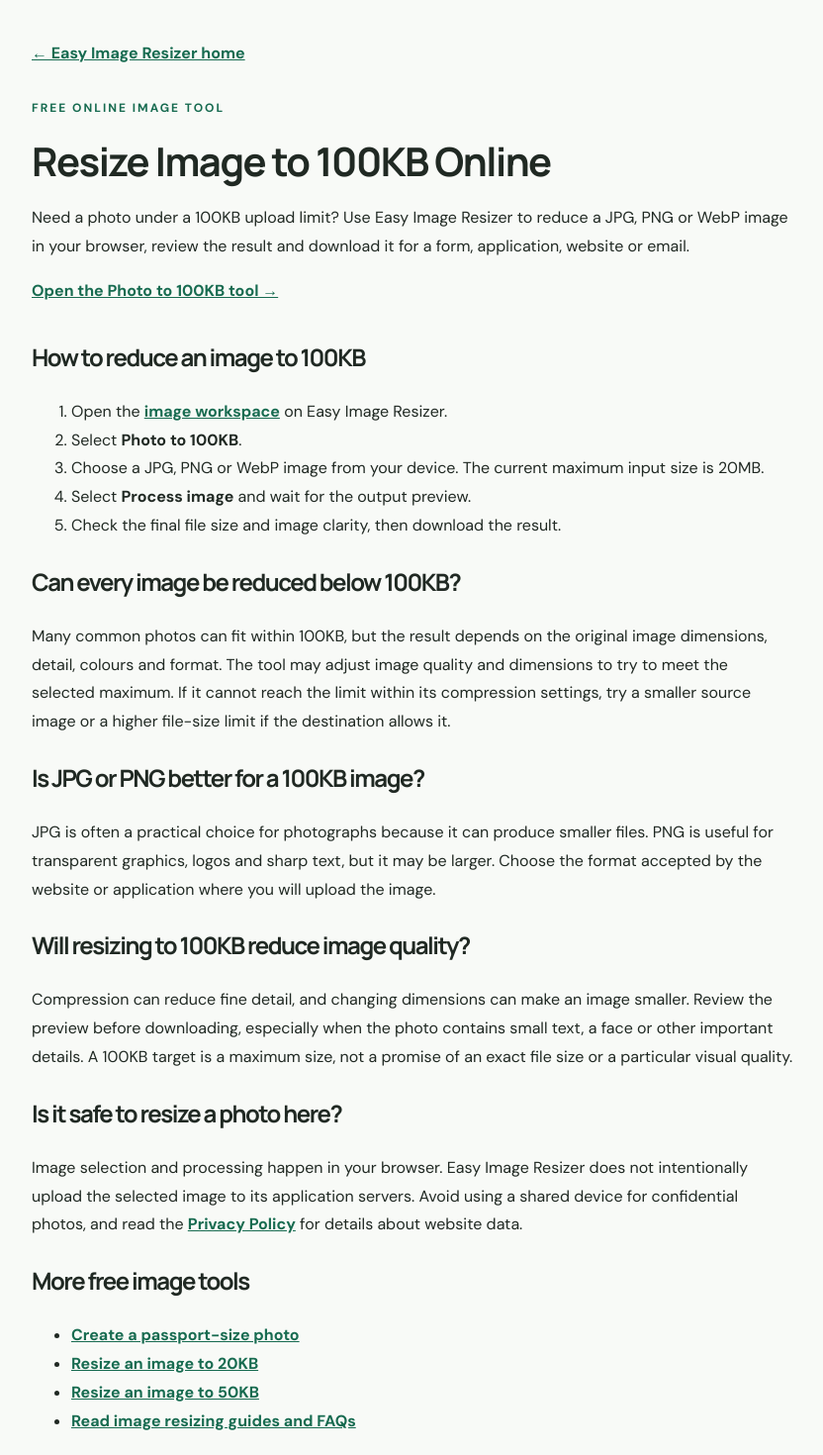
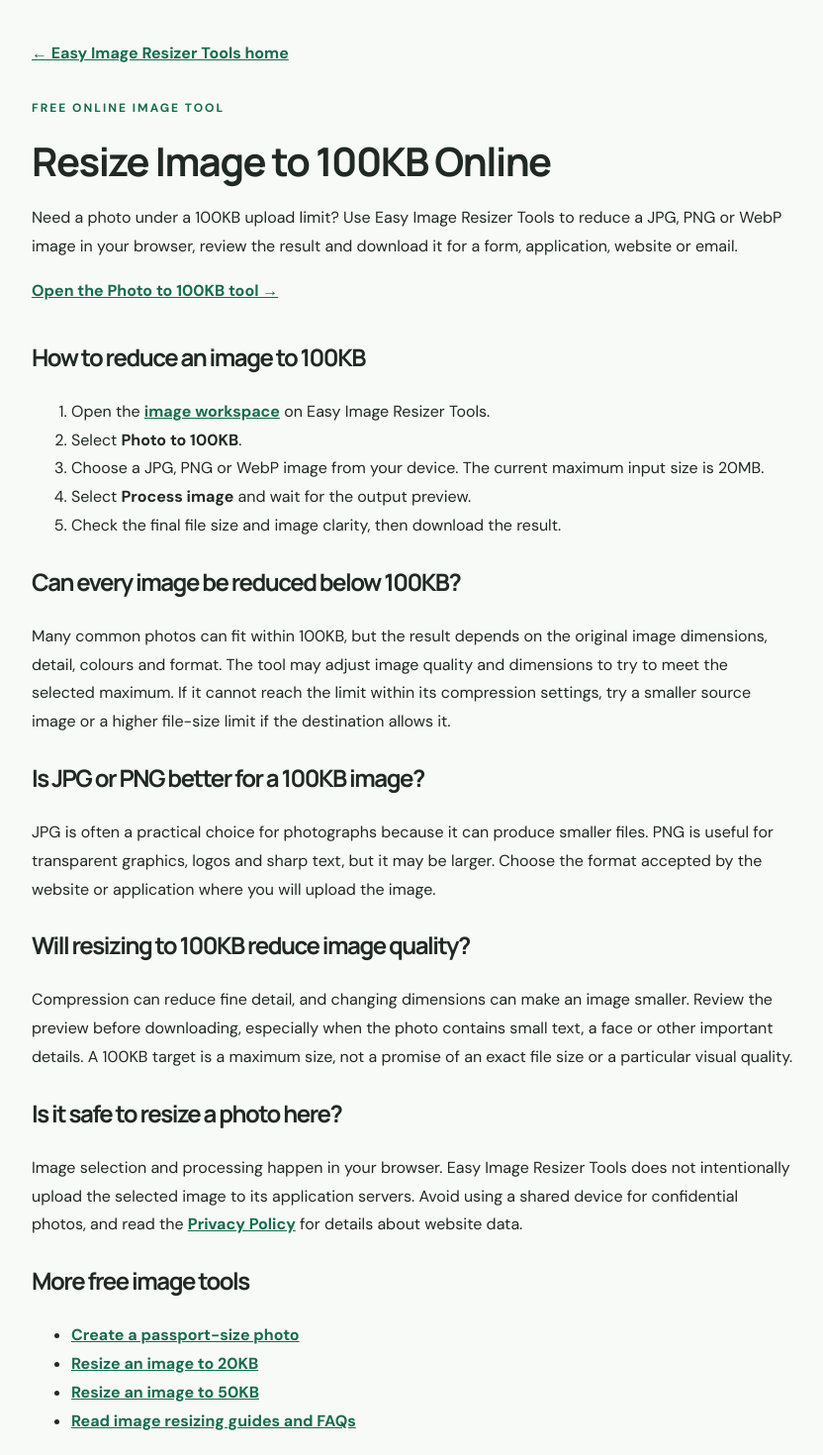
Before and after one commit to ashrafhashmi95786-sys/easy-image-resizer, a Next.js app: page /resize-image-to-100kb in a window 1280 px wide. Shown: the top 1470 px of the page at 99% size, without its empty margins (222-1054 px from the left). Built offline with nearby package versions, Linux system fonts and the light colour scheme.

Commit message:
Rebrand site as Easy Image Resizer Tools

```diff
--- a/app/resize-image-to-100kb/page.tsx
+++ b/app/resize-image-to-100kb/page.tsx
@@ -1,14 +1,14 @@
 import type { Metadata } from "next";
 import Link from "next/link";
 
-const siteUrl = "https://easy-image-resizer-seven.vercel.app";
+const siteUrl = "https://easyimageresizertools.com";
 
 export const metadata: Metadata = {
   title: "Resize Image to 100KB Online Free",
   description: "Resize a JPG, PNG or WebP photo to a maximum of 100KB online for free. Preview and download your image in your browser with no sign-up.",
   alternates: { canonical: `${siteUrl}/resize-image-to-100kb` },
   openGraph: {
-    title: "Resize Image to 100KB Online Free | Easy Image Resizer",
+    title: "Resize Image to 100KB Online Free | Easy Image Resizer Tools",
     description: "Reduce an image to a maximum of 100KB with a free browser-based photo resizer.",
     url: `${siteUrl}/resize-image-to-100kb`,
     type: "article",
@@ -60,18 +60,18 @@ export default function ResizeImageTo100KBPage() {
   return (
     <main style={{ maxWidth: 820, margin: "0 auto", padding: "40px 24px 72px", lineHeight: 1.8, color: "#202923" }}>
       <script type="application/ld+json" dangerouslySetInnerHTML={{ __html: JSON.stringify(faqSchema) }} />
-      <Link href="/" style={linkStyle}>← Easy Image Resizer home</Link>
+      <Link href="/" style={linkStyle}>← Easy Image Resizer Tools home</Link>
       <header style={{ margin: "30px 0" }}>
         <p style={{ color: "#176b50", fontWeight: 700, letterSpacing: 2, fontSize: 12 }}>FREE ONLINE IMAGE TOOL</p>
         <h1 style={{ fontSize: 40, lineHeight: 1.15 }}>Resize Image to 100KB Online</h1>
-        <p>Need a photo under a 100KB upload limit? Use Easy Image Resizer to reduce a JPG, PNG or WebP image in your browser, review the result and download it for a form, application, website or email.</p>
+        <p>Need a photo under a 100KB upload limit? Use Easy Image Resizer Tools to reduce a JPG, PNG or WebP image in your browser, review the result and download it for a form, application, website or email.</p>
         <p><Link href="/#tools" style={linkStyle}>Open the Photo to 100KB tool →</Link></p>
       </header>
 
       <section>
         <h2>How to reduce an image to 100KB</h2>
         <ol>
-          <li>Open the <Link href="/#tools" style={linkStyle}>image workspace</Link> on Easy Image Resizer.</li>
+          <li>Open the <Link href="/#tools" style={linkStyle}>image workspace</Link> on Easy Image Resizer Tools.</li>
           <li>Select <strong>Photo to 100KB</strong>.</li>
           <li>Choose a JPG, PNG or WebP image from your device. The current maximum input size is 20MB.</li>
           <li>Select <strong>Process image</strong> and wait for the output preview.</li>
@@ -96,7 +96,7 @@ export default function ResizeImageTo100KBPage() {
 
       <section>
         <h2>Is it safe to resize a photo here?</h2>
-        <p>Image selection and processing happen in your browser. Easy Image Resizer does not intentionally upload the selected image to its application servers. Avoid using a shared device for confidential photos, and read the <Link href="/privacy-policy" style={linkStyle}>Privacy Policy</Link> for details about website data.</p>
+        <p>Image selection and processing happen in your browser. Easy Image Resizer Tools does not intentionally upload the selected image to its application servers. Avoid using a shared device for confidential photos, and read the <Link href="/privacy-policy" style={linkStyle}>Privacy Policy</Link> for details about website data.</p>
       </section>
 
       <section>
```
